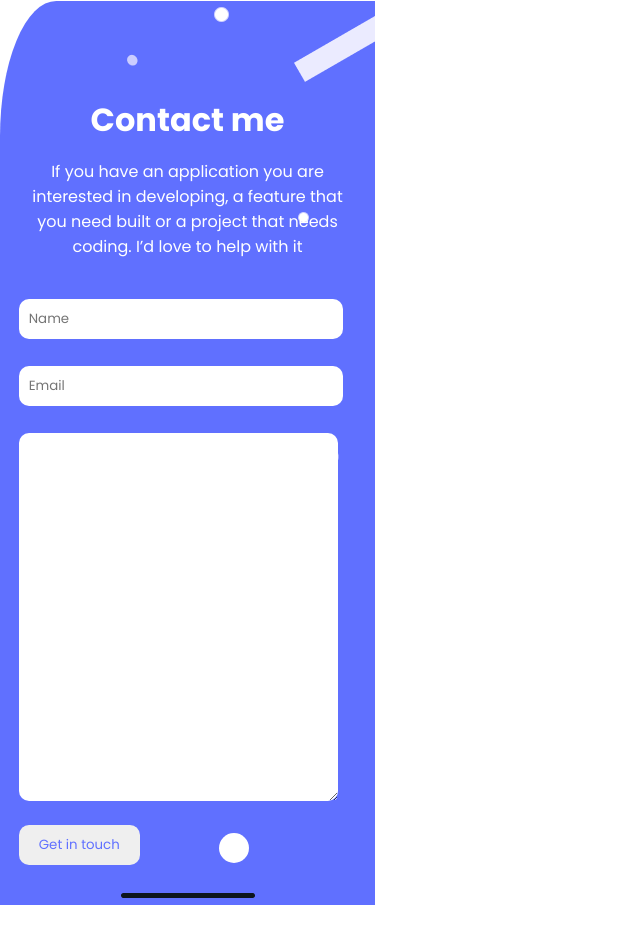
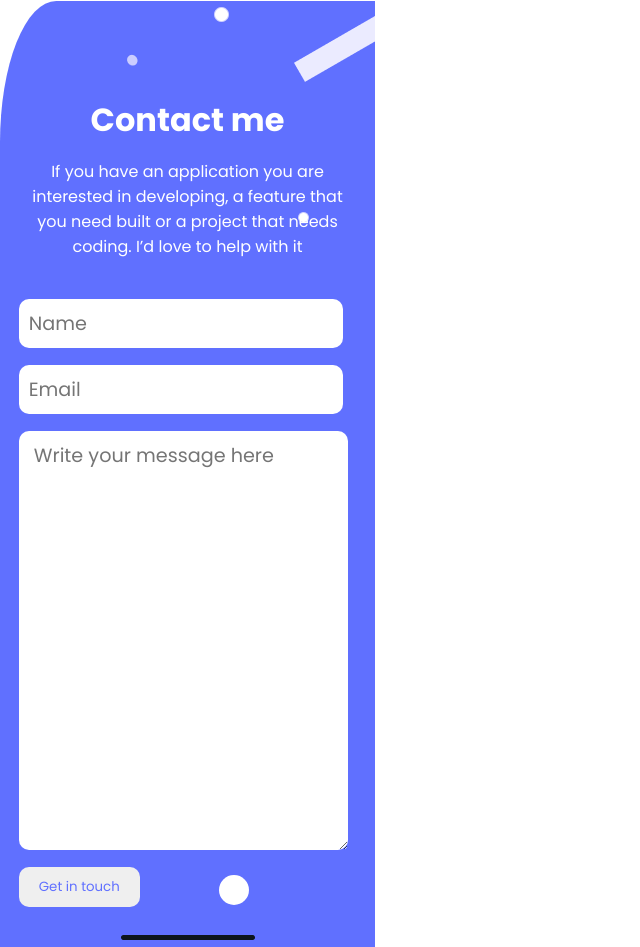
Before and after one commit to Simpleshaikh1/MyMicroversePortfolio, a website: page html/index.html in a window 1280 px wide. Shown: the part 4762-5709 px from the top of the page, without its empty margins (0-640 px from the left). Before the commit the page ends 5667 px from the top, so only its background shows below. Drawn offline with Linux system fonts and the light colour scheme.

Commit message:
textarea corrected

```diff
--- a/css/index.css
+++ b/css/index.css
@@ -331,9 +331,6 @@
 .contact-me-section {
   margin-top: 80px;
   margin-bottom: 40px;
-}
-
-.contact-me-section p {
   text-align: center;
   color: white;
 }
@@ -350,15 +347,17 @@
 
 form .text {
   width: 90%;
+  font-size: 1.2rem;
   display: flex;
   padding: 10px;
   border-radius: 10px;
-  margin-bottom: 0.5%;
+  margin-bottom: 5%;
   border: none;
 }
 
 form #type-msg {
   width: 90%;
+  height: 30vh;
   padding-left: 15px;
   padding-bottom: 50%;
   border-radius: 10px;
--- a/html/index.html
+++ b/html/index.html
@@ -418,9 +418,9 @@
 
                         <form action="https://formspree.io/f/mayzpyer" method="post">
 
-                            <input type="text" name="name" placeholder="Name" class="text" maxlength="30" required> <br>
-                            <input type="email" placeholder="Email" class="text"  required> <br>
-                            <textarea type="text" placeholder="write your message here" cols="30" rows="10" maxlength="500" id="type-msg" required> </textarea><br>
+                            <input type="text" name="name" placeholder="Name" class="text" maxlength="30" required>
+                            <input type="email" placeholder="Email" class="text" id="text2" required>
+                            <textarea name="textareaName" cols="30" rows="10" maxlength="500" id="type-msg" class="text" placeholder="Write your message here" required></textarea>
 
 
                             <div class="btn-sec">
```
